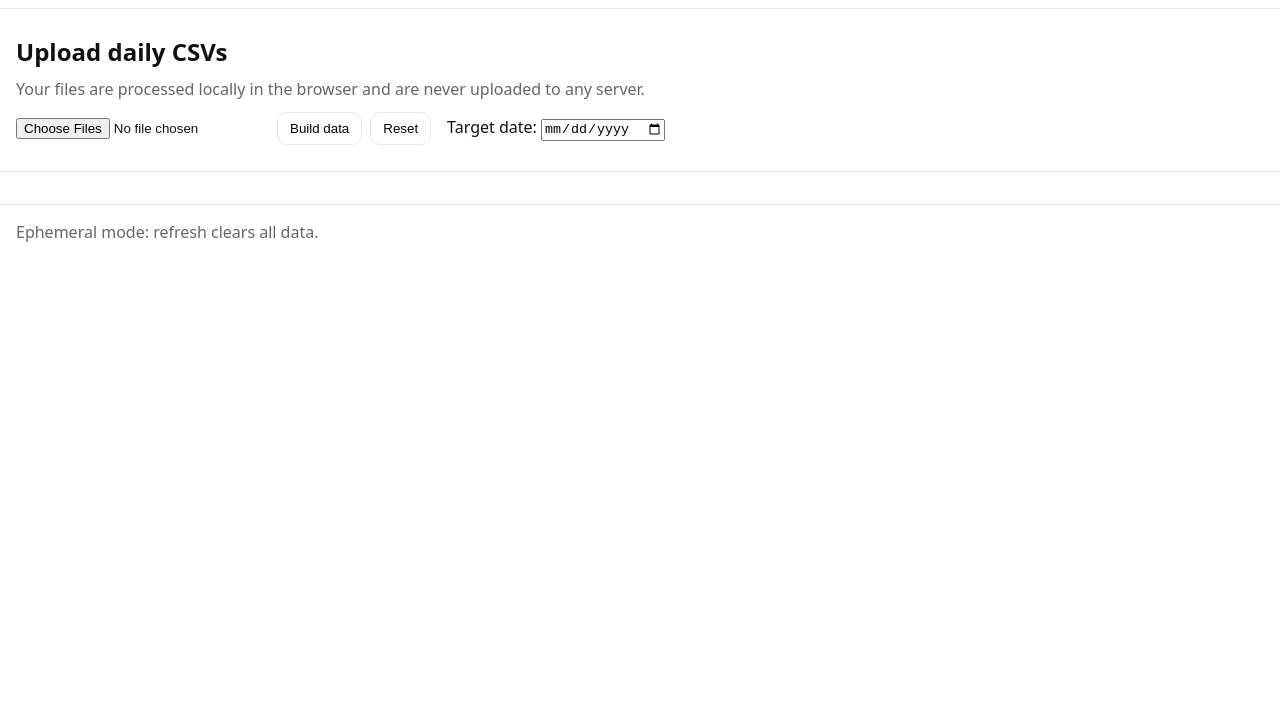
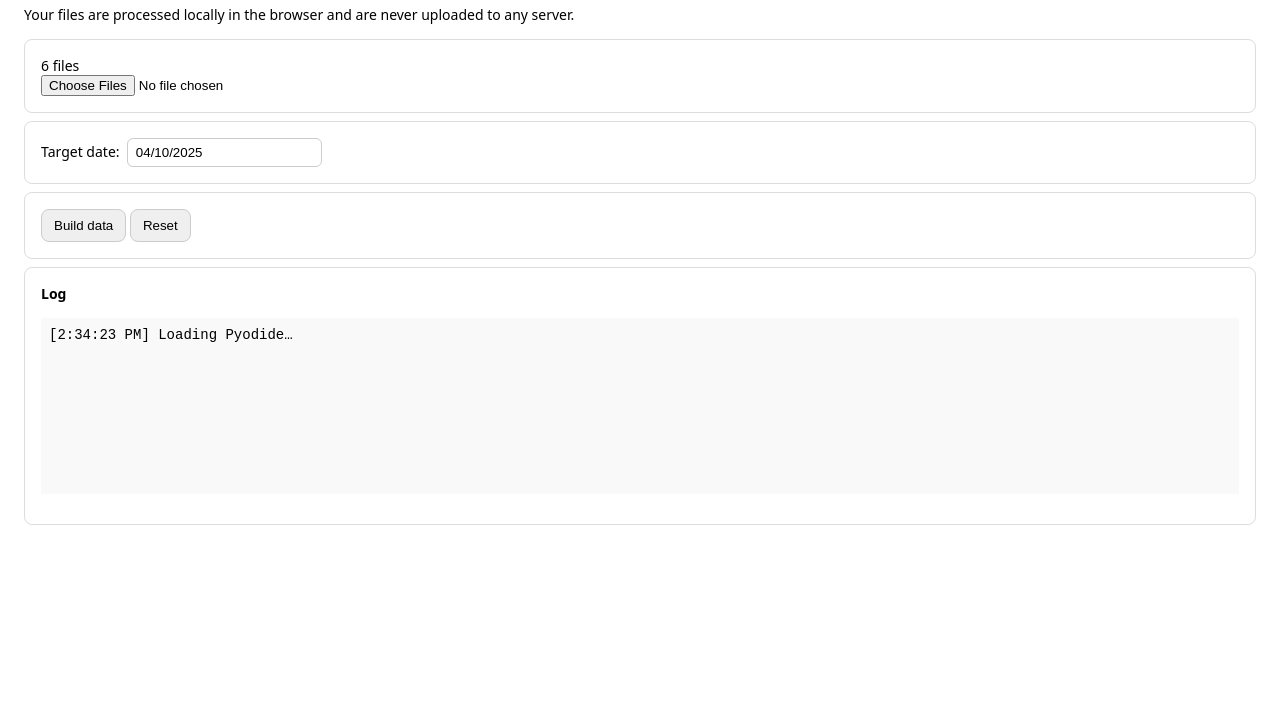
Before and after one commit to katpally123/pxt-phoenix, a plain HTML site: page index.html in a window 1280 px wide. Shown: the part 83-800 px from the top of the page. Drawn offline with Linux system fonts and the light colour scheme; a script that the page names is missing.

Commit message:
Update index.html

```diff
--- a/index.html
+++ b/index.html
@@ -1,47 +1,42 @@
-<!doctype html>
+<!DOCTYPE html>
 <html lang="en">
 <head>
   <meta charset="utf-8"/>
   <meta name="viewport" content="width=device-width,initial-scale=1"/>
-  <title>PXT Phoenix (Pyodide)</title>
-  <link rel="stylesheet" href="style.css"/>
-  <!-- Pyodide runtime (runs fully in the browser) -->
-  <script src="https://cdn.jsdelivr.net/pyodide/v0.25.1/full/pyodide.js"></script>
+  <title>PXT Attendance Builder</title>
+  <style>
+    body { font: 14px/1.4 system-ui, -apple-system, Segoe UI, Roboto, sans-serif; padding: 16px; }
+    .card { border: 1px solid #ddd; border-radius: 8px; padding: 16px; margin: 8px 0; }
+    #log { height: 160px; overflow: auto; background: #f9f9f9; padding: 8px; white-space: pre-wrap; }
+    button { padding: 8px 12px; border-radius: 8px; border: 1px solid #ccc; cursor: pointer; }
+    input[type="text"] { padding: 6px 8px; border-radius: 6px; border: 1px solid #ccc; }
+  </style>
+  <script src="https://cdn.jsdelivr.net/pyodide/v0.26.4/full/pyodide.js"></script>
 </head>
 <body>
-  <header class="topbar">
-    <h1>PXT Phoenix</h1>
-    <div id="badge" class="badge">Data as of: —</div>
-  </header>
+  <h2>Upload daily CSVs</h2>
+  <p>Your files are processed locally in the browser and are never uploaded to any server.</p>
 
-  <section class="panel">
-    <h2>Upload daily CSVs</h2>
-    <p class="hint">Your files are processed locally in the browser and are never uploaded to any server.</p>
-    <div class="uploader">
-      <input id="fileInput" type="file" multiple accept=".csv"/>
-      <button id="runBtn">Build data</button>
-      <button id="resetBtn" class="ghost">Reset</button>
+  <div class="card">
+    <label>6 files</label><br/>
+    <input id="csvFiles" type="file" multiple accept=".csv"/>
+  </div>
 
-      <!-- Target date picker -->
-      <label style="margin-left:8px">
-        Target date:
-        <input id="targetDate" type="date">
-      </label>
-    </div>
-    <div id="status" class="status"></div>
-  </section>
+  <div class="card">
+    <label for="targetDate">Target date:&nbsp;</label>
+    <input id="targetDate" type="text" placeholder="DD/MM/YYYY" value="04/10/2025"/>
+  </div>
 
-  <section id="content">
-    <div id="summary"></div>
-    <div id="vet"></div>
-    <div id="swaps"></div>
-    <div id="audit"></div>
-  </section>
+  <div class="card">
+    <button id="buildBtn">Build data</button>
+    <button id="resetBtn">Reset</button>
+  </div>
 
-  <footer class="footer">
-    <span>Ephemeral mode: refresh clears all data.</span>
-  </footer>
+  <div class="card">
+    <strong>Log</strong>
+    <pre id="log"></pre>
+  </div>
 
-  <script src="app.js?v=3"></script>
+  <script src="app.js"></script>
 </body>
 </html>
```
